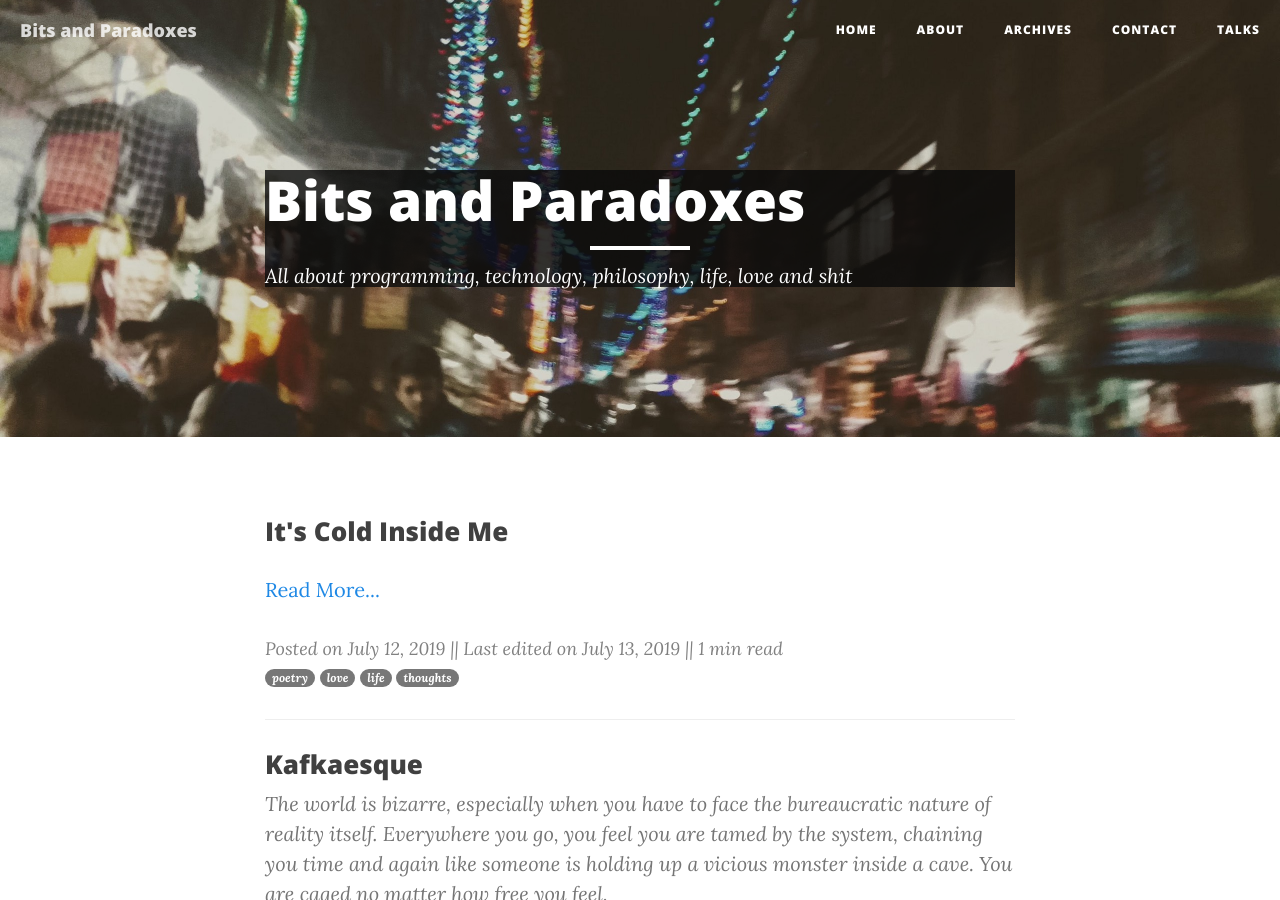
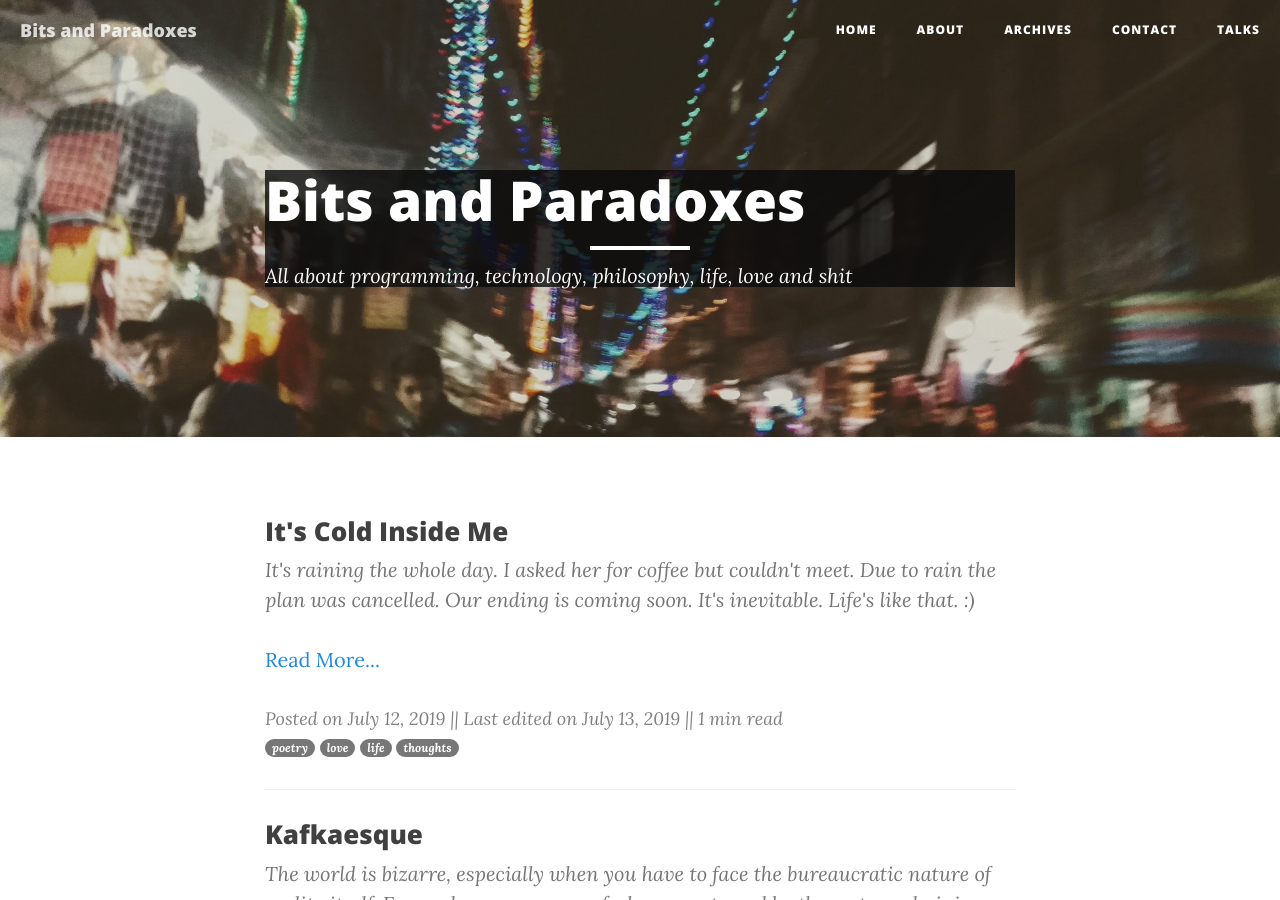
Before and after one commit to NISH1001/NISH1001.github.io, a Jekyll site: the page built from index.html, in a window 1280 px wide and 900 px high. Built offline with Jekyll 4.4.1, drawn with Linux system fonts in a browser that asks for light colours; the list of posts is cut into pages by our own code.

Commit message:
Add summary for blog post for july 12, 2019

```diff
--- a/_posts/2019-07-12-cold-inside.markdown
+++ b/_posts/2019-07-12-cold-inside.markdown
@@ -5,7 +5,7 @@ date:   2019-07-12 08:00:00 +0545
 last_edited_on:   2019-07-13 16:00:00 +0545
 categories: poetry
 tags: poetry love life thoughts
-subtitle: ""
+subtitle: "It's raining the whole day. I asked her for coffee but couldn't meet. Due to rain the plan was cancelled. Our ending is coming soon. It's inevitable. Life's like that. :)"
 comments: true
 header-img: "img/post-headers/2019-07-12-cold-inside.jpg"
 ---
```
